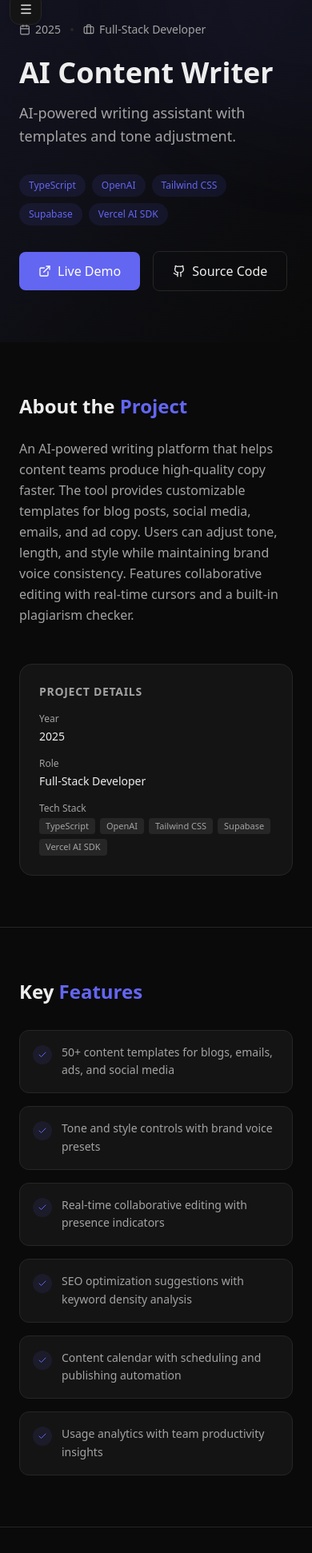
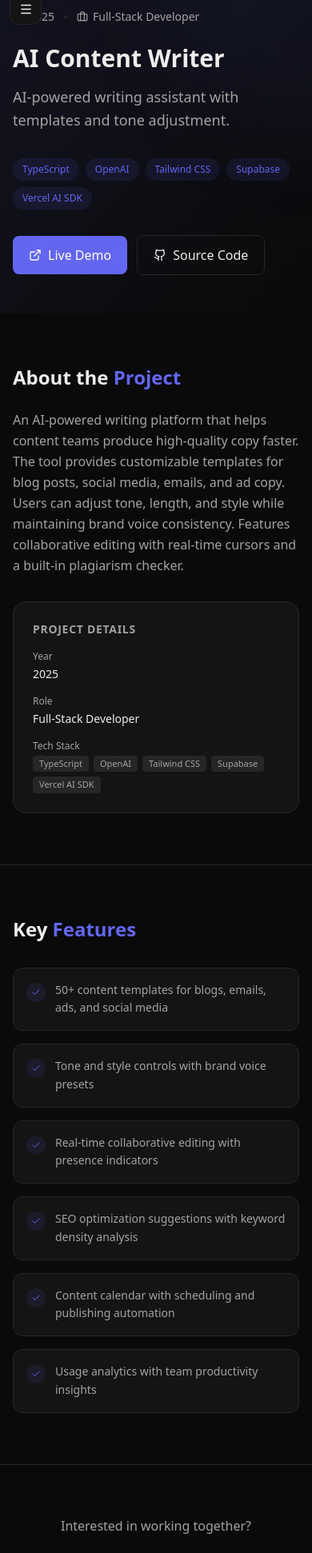
Before and after one commit to TedTes/psite, a Next.js app: page /projects/ai-content-writer in a window 390 px wide. Shown: the part 21-1963 px from the top of the page at 80% size. Built offline with nearby package versions, Linux system fonts and the light colour scheme.

Commit message:
udpate placeholders #2

```diff
--- a/app/projects/[slug]/page.tsx
+++ b/app/projects/[slug]/page.tsx
@@ -26,7 +26,7 @@ export async function generateMetadata({
   const project = projects.find((p) => p.slug === slug);
   if (!project) return { title: "Project Not Found" };
   return {
-    title: `${project.title} | Alex Morgan`,
+    title: `${project.title} | Tedros Tesfu`,
     description: project.description,
   };
 }
@@ -40,11 +40,11 @@ export default async function ProjectPage({ params }: { params: Params }) {
   return (
     <div className="min-h-screen">
       {/* Hero banner */}
-      <section className="pt-12 pb-16 relative overflow-hidden">
+      <section className="pt-8 sm:pt-12 pb-12 sm:pb-16 relative overflow-hidden">
         <div className="absolute inset-0 bg-gradient-to-br from-accent/10 via-accent/5 to-background" />
         <div className="absolute top-0 right-0 w-96 h-96 bg-accent/5 rounded-full blur-3xl -translate-y-1/2 translate-x-1/2" />
 
-        <div className="relative max-w-4xl mx-auto px-6">
+        <div className="relative max-w-4xl mx-auto px-4 sm:px-6">
           <div className="animate-fade-in-up">
             <div className="flex items-center gap-3 text-sm text-muted mb-6">
               <span className="inline-flex items-center gap-1.5">
@@ -58,7 +58,7 @@ export default async function ProjectPage({ params }: { params: Params }) {
               </span>
             </div>
 
-            <h1 className="text-4xl md:text-5xl font-bold mb-4">
+            <h1 className="text-3xl sm:text-4xl md:text-5xl font-bold mb-4">
               {project.title}
             </h1>
 
@@ -78,17 +78,17 @@ export default async function ProjectPage({ params }: { params: Params }) {
             ))}
           </div>
 
-          <div className="flex items-center gap-4 mt-8 animate-fade-in-up animation-delay-400">
+          <div className="flex flex-wrap items-center gap-3 sm:gap-4 mt-8 animate-fade-in-up animation-delay-400">
             <a
               href={project.live}
-              className="inline-flex items-center gap-2 bg-accent hover:bg-accent-hover text-white px-6 py-3 rounded-lg font-medium transition-colors"
+              className="inline-flex items-center gap-2 bg-accent hover:bg-accent-hover text-white px-5 sm:px-6 py-3 rounded-lg font-medium transition-colors"
             >
               <ExternalLink size={16} />
               Live Demo
             </a>
             <a
               href={project.github}
-              className="inline-flex items-center gap-2 border border-card-border hover:border-accent text-foreground px-6 py-3 rounded-lg font-medium transition-colors"
+              className="inline-flex items-center gap-2 border border-card-border hover:border-accent text-foreground px-5 sm:px-6 py-3 rounded-lg font-medium transition-colors"
             >
               <Github size={16} />
               Source Code
@@ -99,8 +99,8 @@ export default async function ProjectPage({ params }: { params: Params }) {
 
       {/* Content */}
       <section className="py-16">
-        <div className="max-w-4xl mx-auto px-6">
-          <div className="grid md:grid-cols-5 gap-12">
+        <div className="max-w-4xl mx-auto px-4 sm:px-6">
+          <div className="grid md:grid-cols-5 gap-8 md:gap-12">
             {/* Description — wider column */}
             <div className="md:col-span-3">
               <h2 className="text-2xl font-bold mb-6">
@@ -148,7 +148,7 @@ export default async function ProjectPage({ params }: { params: Params }) {
 
       {/* Features */}
       <section className="py-16 border-t border-card-border">
-        <div className="max-w-4xl mx-auto px-6">
+        <div className="max-w-4xl mx-auto px-4 sm:px-6">
           <h2 className="text-2xl font-bold mb-8">
             Key <span className="text-accent">Features</span>
           </h2>
@@ -172,18 +172,18 @@ export default async function ProjectPage({ params }: { params: Params }) {
 
       {/* Bottom CTA */}
       <section className="py-16 border-t border-card-border">
-        <div className="max-w-4xl mx-auto px-6 text-center">
+        <div className="max-w-4xl mx-auto px-4 sm:px-6 text-center">
           <p className="text-muted mb-6">Interested in working together?</p>
-          <div className="flex items-center justify-center gap-4">
+          <div className="flex flex-wrap items-center justify-center gap-3 sm:gap-4">
             <Link
               href="/#contact"
-              className="inline-flex items-center gap-2 bg-accent hover:bg-accent-hover text-white px-6 py-3 rounded-lg font-medium transition-colors"
+              className="inline-flex items-center gap-2 bg-accent hover:bg-accent-hover text-white px-5 sm:px-6 py-3 rounded-lg font-medium transition-colors"
             >
               Get In Touch
             </Link>
             <Link
               href="/"
-              className="inline-flex items-center gap-2 border border-card-border hover:border-accent text-foreground px-6 py-3 rounded-lg font-medium transition-colors"
+              className="inline-flex items-center gap-2 border border-card-border hover:border-accent text-foreground px-5 sm:px-6 py-3 rounded-lg font-medium transition-colors"
             >
               <ArrowLeft size={16} />
               All Projects
--- a/components/Footer.tsx
+++ b/components/Footer.tsx
@@ -3,7 +3,7 @@ export default function Footer() {
     <footer className="border-t border-card-border py-8">
       <div className="max-w-6xl mx-auto px-6 text-center">
         <p className="text-sm text-muted">
-          &copy; {new Date().getFullYear()} Alex Morgan. All rights reserved.
+          &copy; {new Date().getFullYear()} Tedros Tesfu. All rights reserved.
         </p>
       </div>
     </footer>
--- a/data/posts.ts
+++ b/data/posts.ts
@@ -44,7 +44,7 @@ const Settings = lazy(() =&gt; import("./pages/Settings"));</code></pre>
     date: "2026-02-10",
     readTime: "5 min read",
     tags: ["React", "Architecture", "Performance"],
-    author: "Alex Morgan",
+    author: "Tedros Tesfu",
     isPublic: true,
   },
   {
@@ -101,7 +101,7 @@ const Settings = lazy(() =&gt; import("./pages/Settings"));</code></pre>
     date: "2026-01-28",
     readTime: "4 min read",
     tags: ["CSS", "Web Development", "Frontend"],
-    author: "Alex Morgan",
+    author: "Tedros Tesfu",
     isPublic: true,
   },
   {
@@ -146,7 +146,7 @@ type Role = (typeof ROLES)[number]; // "admin" | "editor" | "viewer"</code></pre
     date: "2026-01-15",
     readTime: "6 min read",
     tags: ["TypeScript", "JavaScript", "Best Practices"],
-    author: "Alex Morgan",
+    author: "Tedros Tesfu",
     isPublic: true,
   },
   {
@@ -187,7 +187,7 @@ type Role = (typeof ROLES)[number]; // "admin" | "editor" | "viewer"</code></pre
     date: "2026-01-02",
     readTime: "7 min read",
     tags: ["Freelancing", "Career", "Productivity"],
-    author: "Alex Morgan",
+    author: "Tedros Tesfu",
     isPublic: true,
   },
 ];
--- a/data/user-posts.json
+++ b/data/user-posts.json
@@ -7,7 +7,7 @@
     "date": "2026-02-17",
     "readTime": "1 min read",
     "tags": [],
-    "author": "Alex Morgan",
+    "author": "Tedros Tesfu",
     "isPublic": true
   },
   {
@@ -18,7 +18,7 @@
     "date": "2026-02-18",
     "readTime": "8 min read",
     "tags": [],
-    "author": "Alex Morgan",
+    "author": "Tedros Tesfu",
     "isPublic": true
   }
 ]
--- a/lib/posts.ts
+++ b/lib/posts.ts
@@ -119,7 +119,7 @@ export function createPost(input: CreatePostInput): Post {
     date: new Date().toISOString().split("T")[0],
     readTime: estimateReadTime(input.content),
     tags: input.tags,
-    author: "Alex Morgan",
+    author: "Tedros Tesfu",
     isPublic: input.isPublic,
   };
 
```
